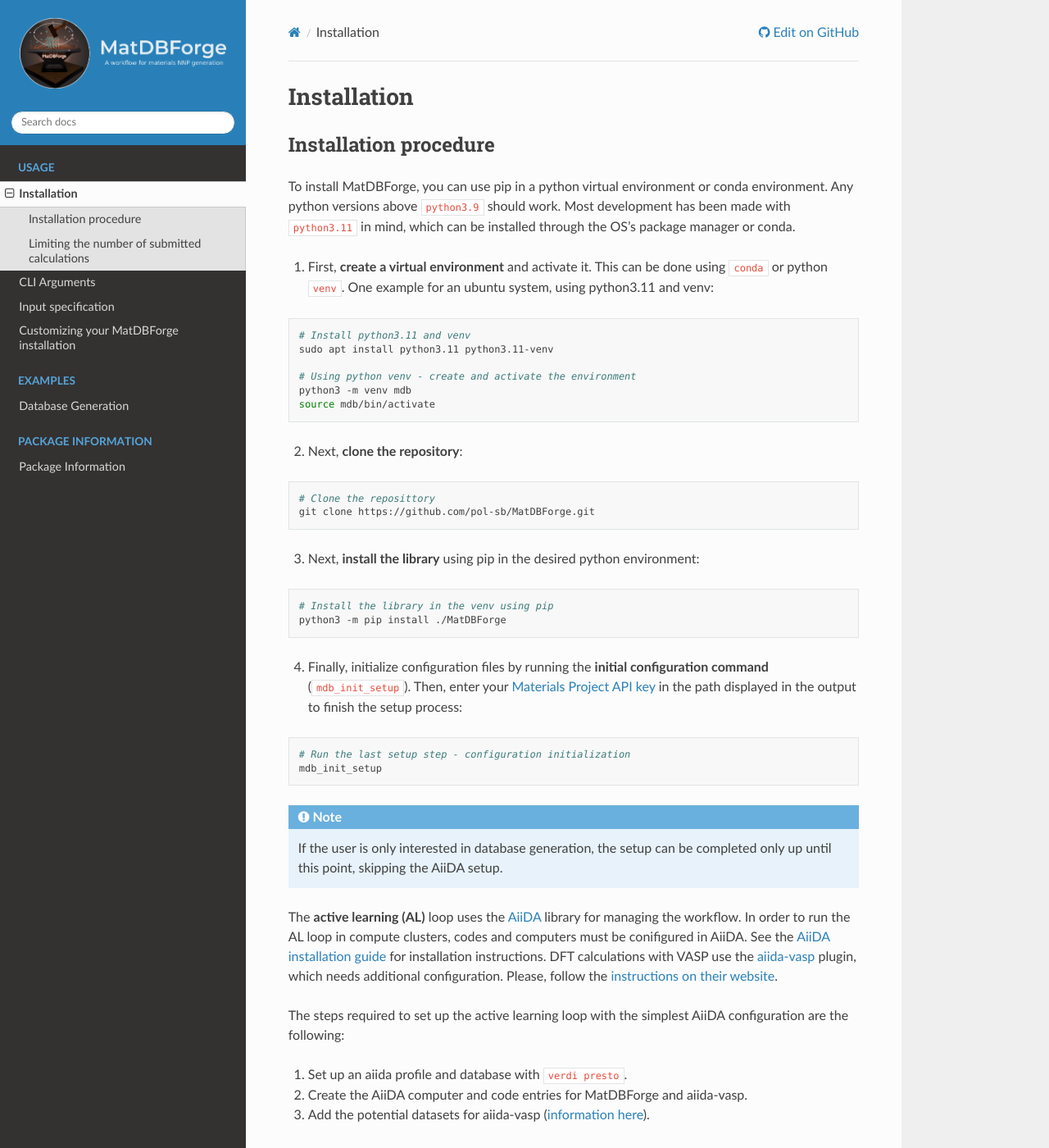
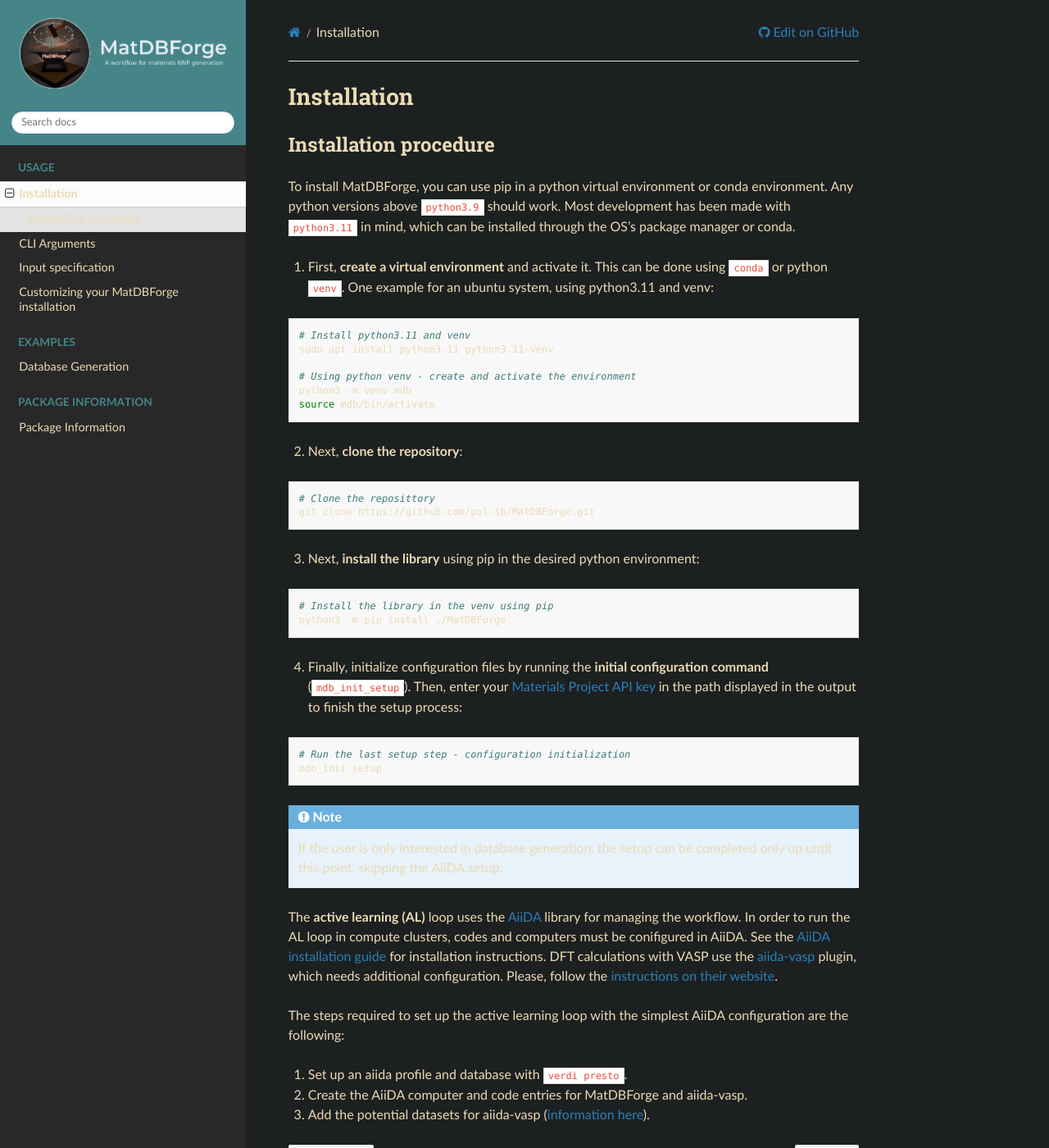
Before and after one commit to gitlzzz/ATLAS, a Sphinx documentation site: the page built from docs/source/install.md, in a window 1280 px wide and 1400 px high. Shown: the whole window at 82% size. Built offline with Sphinx 7.4.7 and the Read the Docs theme 3.1.0, drawn with Linux system fonts in a browser that asks for light colours; some of the changed text lies outside the part shown.

Commit message:
chore(docs): update docs

````diff
--- /dev/null
+++ b/docs/_static/css/custom.css
@@ -0,0 +1,72 @@
+/* Custom CSS for read the docs sphinx theme */
+
+:root {
+    --bg_h: #1d2021;
+    --bg: #282828;
+    --bg3: #665c54;
+    --fg: #ebdbb2;
+    --green: #689d6a;
+    --light-gray: #a89984;
+    --blue: #458588;
+    --light-blue: #83a598;
+    --purple: #b16286;
+}
+
+body {
+    background-color: #282828;
+    color: var(--fg);
+}
+
+.wy-nav-side {
+    background: var(--bg);
+}
+
+.wy-side-nav-search,
+.wy-nav-top {
+    background: var(--blue);
+}
+
+.wy-nav-content {
+    background: var(--bg_h);
+}
+
+.wy-nav-content-wrap {
+    background: var(--bg_h);
+}
+
+
+h1, h2, h3, h4, h5, h6 {
+    color: var(--fg);
+}
+
+.wy-nav-side .caption-text {
+    color: var(--blue);
+}
+
+.wy-nav-side a.reference.internal {
+    color: var(--fg);
+}
+
+.wy-nav-side a.reference.internal:hover {
+    color: var(--fg);
+    background: var(--bg3);
+    /* text-decoration: underline; */
+}
+
+a.reference.internal {
+    color: var(--blue);
+    text-decoration: none;
+}
+
+a.reference.internal:hover {
+    color: var(--light-blue);
+    text-decoration: underline;
+}
+
+a.reference.internal:visited {
+    color: var(--purple);
+}
+
+.wy-nav-side a.reference.internal:visited {
+    color: var(--fg);
+}
--- a/docs/conf.py
+++ b/docs/conf.py
@@ -70,6 +70,9 @@
 # so a file named "default.css" will overwrite the builtin "default.css".
 html_static_path = ["_static"]
 
+html_css_files = [
+    'css/custom.css',
+]
 
 myst_enable_extensions = ["colon_fence", "html_image", "dollarmath"]
 
--- a/docs/index.rst
+++ b/docs/index.rst
@@ -6,7 +6,7 @@
 Intro to MatDBForge
 ====================
 
-.. image:: ../media/logo_light.png
+.. image:: ../media/logo_dark.png
    :width: 400 px
    :alt: MatDBForge: A workflow for materials NNP generation"
    :align: center
--- a/docs/source/install.md
+++ b/docs/source/install.md
@@ -47,28 +47,3 @@
 1. Set up an aiida profile and database with `verdi presto`.
 2. Create the AiiDA computer and code entries for MatDBForge and aiida-vasp.
 3. Add the potential datasets for aiida-vasp ([information here](https://aiida-vasp.readthedocs.io/en/latest/getting_started/potentials.html)).
-
-## Limiting the number of submitted calculations
-
-MatDBForge includes a way of artificially limiting the number of submitted calculations.
-
-In some supercomputer clusters there is a limit on the number of jobs that can be submitted at the same time, and  going over this limit will result in the job not entering the queue.
-AiiDA will reattempt to submit after the time given by `exponential_backoff_retry` is elapsed and for `task_maximum_attempts` attempts, and if the number of attempts is exceeded, the calculation will be paused, holding the loop.
-
-This limit will be set by the supercomputer's scheduler, in the case of SLURM, it can be checked with `sacctmgr show qos XXXX` under the `MaxSubmitPU` column.
-
-The artificial limit can be set by adding the `mdb_calc_limit` property to the desired AiiDA Computer's metadata and it will be considered beforing a calculation in the library. The following code fragment shows how to do it for any Computer using its label. It can be executed line by line in the python interpreter launched via the `verdi shell` command or as a script.
-
-```python
-from aiida import orm
-
-
-# Replace `computer_label_example` with the actual label of the AiiDA computer.
-computer_name = 'computer_label_example'
-
-# Load the computer
-computer = orm.load_computer(computer_name)
-
-# Set the custom property
-computer.set_property(name='mdb_calc_limit', value=350)
-```
````
